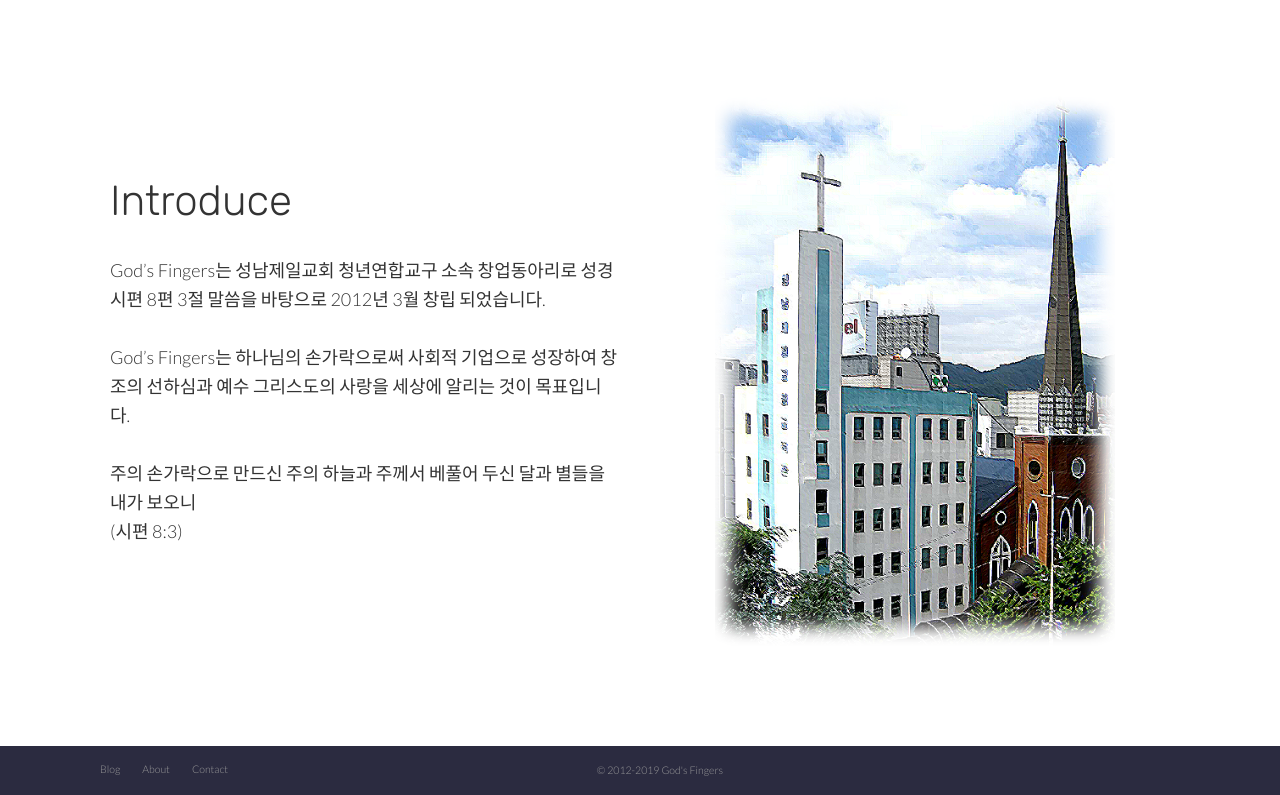
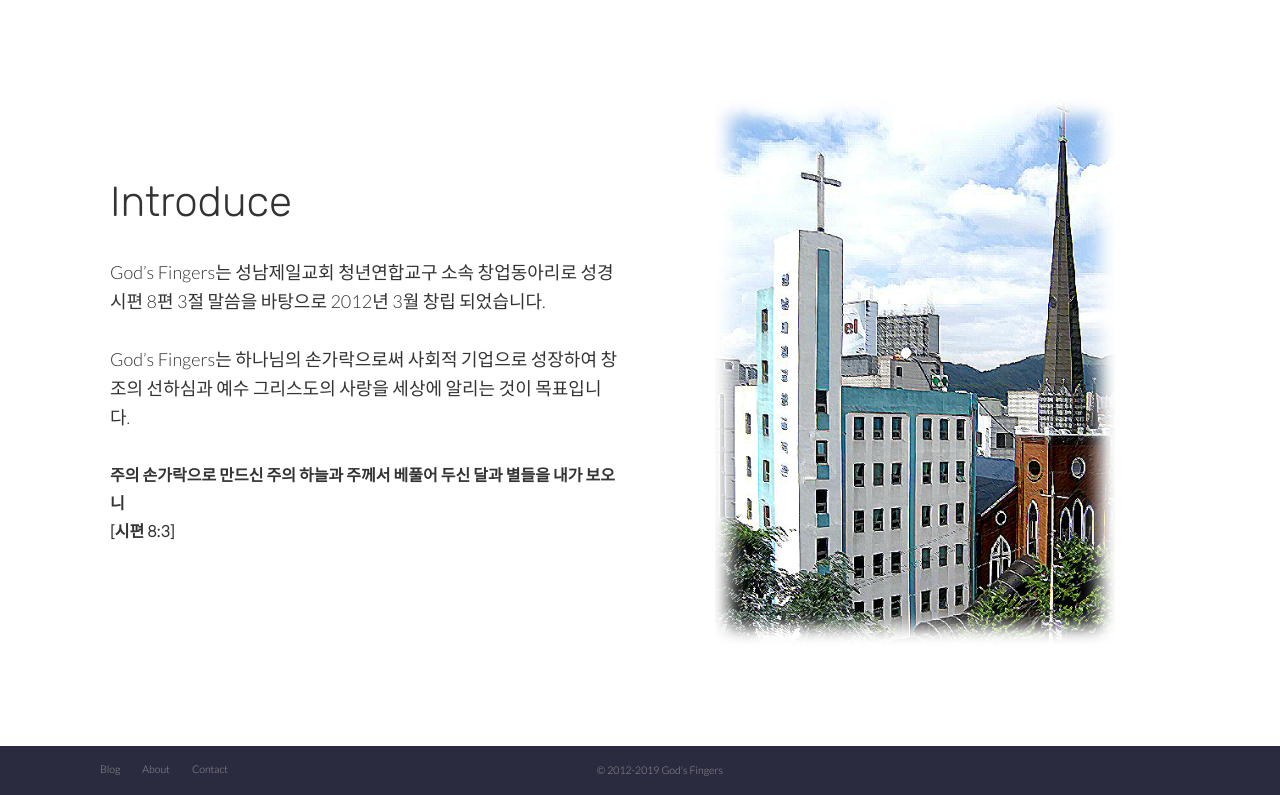
Before and after one commit to godsfingers/godsfingers.github.io, a Jekyll site: the page built from index.html, in a window 1280 px wide and 900 px high, scrolled down 799 px, cut to the strip 105-900 px from the top of the window. Built offline with Jekyll 4.4.1, drawn with Linux system fonts in a browser that asks for light colours; nearby versions of some CDN libraries.

Commit message:
index.html 수정

```diff
--- a/index.html
+++ b/index.html
@@ -25,8 +25,11 @@
 					<font size="4">
 					God’s Fingers는 성남제일교회 청년연합교구 소속 창업동아리로 성경 시편 8편 3절 말씀을 바탕으로 2012년 3월 창립 되었습니다.<br><br>
 					God’s Fingers는 하나님의 손가락으로써 사회적 기업으로 성장하여 창조의 선하심과 예수 그리스도의 사랑을 세상에 알리는 것이 목표입니다.<br><br>
-					주의 손가락으로 만드신 주의 하늘과 주께서 베풀어 두신 달과 별들을 내가 보오니<br>
-					(시편 8:3)
+					</font>
+					<font size="3">
+					<b>주의 손가락으로 만드신 주의 하늘과 주께서 베풀어 두신 달과 별들을 내가 보오니<br>
+					[시편 8:3]
+					</b>
 					</font>
 				</p>
 			</div>
```
